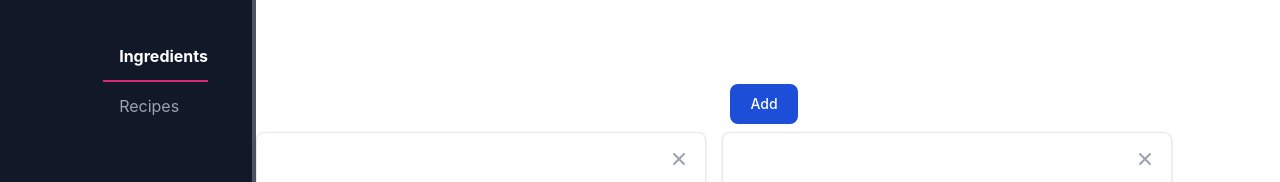
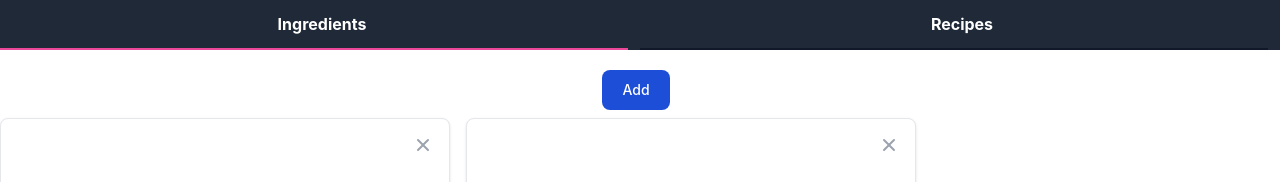
Before and after one commit to MarekMurumae/HomeBar, a React (Create React App) app: page / in a window 1280 px wide. Shown: the top 182 px of the page. Built offline with nearby package versions, Linux system fonts and the light colour scheme.

Commit message:
Change navbar from side to top

```diff
--- a/src/routes/Root.tsx
+++ b/src/routes/Root.tsx
@@ -2,28 +2,24 @@ import { Outlet, Link } from "react-router-dom";
 
 export default function Root() {
     return (
-      <div className="flex flex-row items-center h-full">
-
-
-        <div className="w-1/5 bg-gray-900 md:bg-gray-900 px-2 text-center bottom-0 md:pt-8 md:h-screen md:border-r-4 md:border-gray-600">
-            <div className="mx-auto lg:float-right lg:px-6">
-               <ul className="list-reset flex flex-row md:flex-col text-center md:text-left">
+      <div className="">
+        <div className="z-index: 1 bg-gray-800 flex flex-col ">
+               <ul className="list-reset flex flex-row md:flex-row text-center">
                   <li className="mr-3 flex-1">
-                     <Link to="/" className="block py-1 md:py-3 pl-1 align-middle text-white no-underline hover:text-white border-b-2 border-pink-600">
-                        <i className="fas fa-link pr-0 md:pr-3 text-pink-500"></i><span className="pb-1 md:pb-0 text-xs md:text-base text-white md:font-bold block md:inline-block">Ingredients</span>
+                     <Link to="/" className="block py-1 md:py-3 pl-1 align-middle no-underline hover:text-pink-500 border-b-2 border-gray-800 md:border-gray-900 hover:border-pink-500">
+                        <i className="fas fa-link pr-0 md:pr-3"></i><span className="pb-1 md:pb-0 text-2xl md:text-base text-white font-bold md:text-white block md:inline-block">Ingredients</span>
                      </Link>
                   </li>
                   <li className="mr-3 flex-1">
-                     <Link to="/recipes" className="block py-1 md:py-3 pl-1 align-middle text-gray-800 no-underline hover:text-pink-500 border-b-2 border-gray-800 md:border-gray-900 hover:border-pink-500">
-                        <i className="fas fa-link pr-0 md:pr-3"></i><span className="pb-1 md:pb-0 text-xs md:text-base text-gray-600 md:text-gray-400 block md:inline-block">Recipes</span>
+                     <Link to="/recipes" className="block py-1 md:py-3 pl-1 align-middle no-underline hover:text-pink-500 border-b-2 border-gray-800 md:border-gray-900 hover:border-pink-500">
+                        <i className="fas fa-link pr-0 md:pr-3"></i><span className="pb-1 md:pb-0 text-2xl md:text-base text-white font-bold md:text-white block md:inline-block">Recipes</span>
                      </Link>
                   </li>
                </ul>
-            </div>
          </div>
-         <div className="w-4/5">
+         <div className="py-5">
             <Outlet />
-    </div>
+         </div>
       </div>
     );
   }
```
